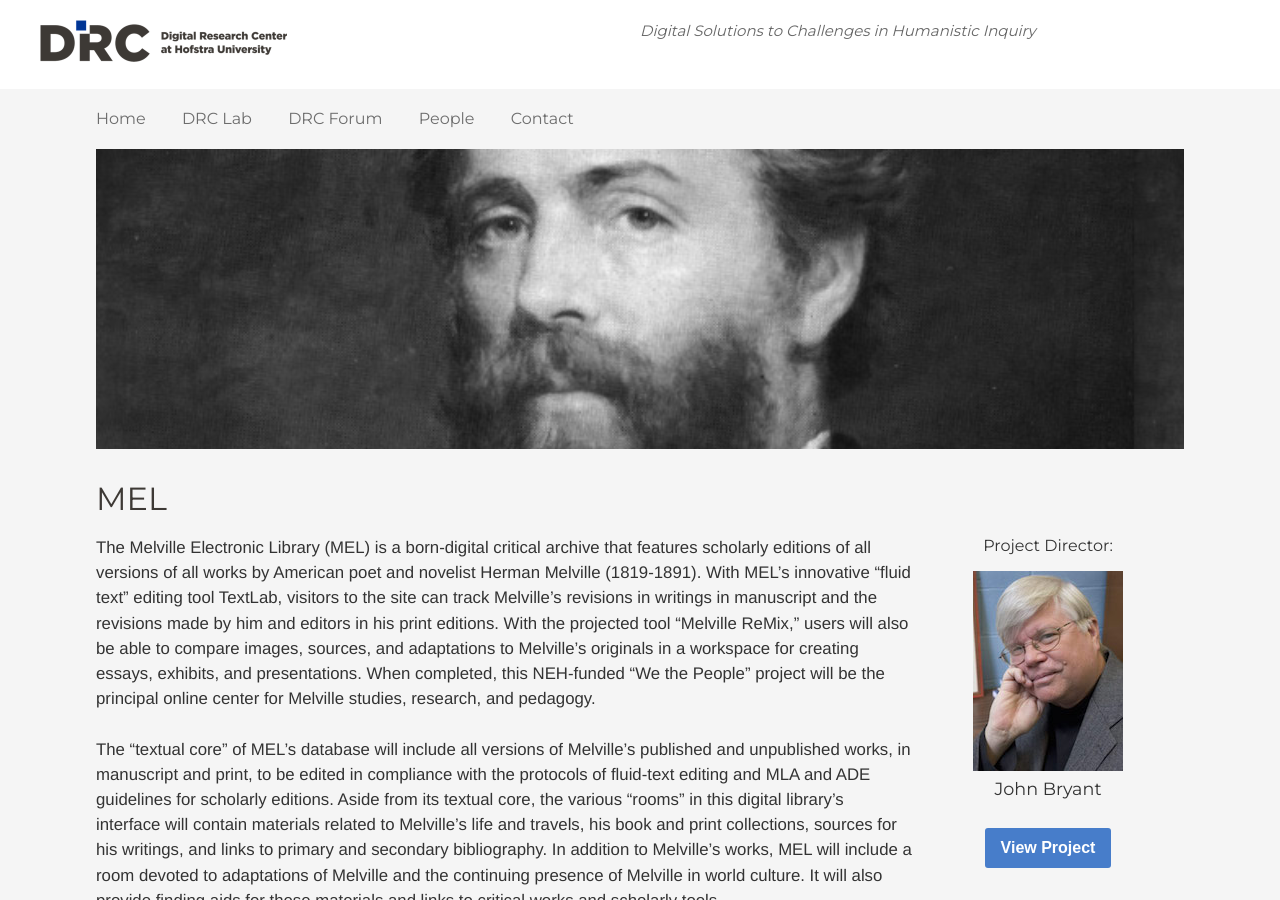
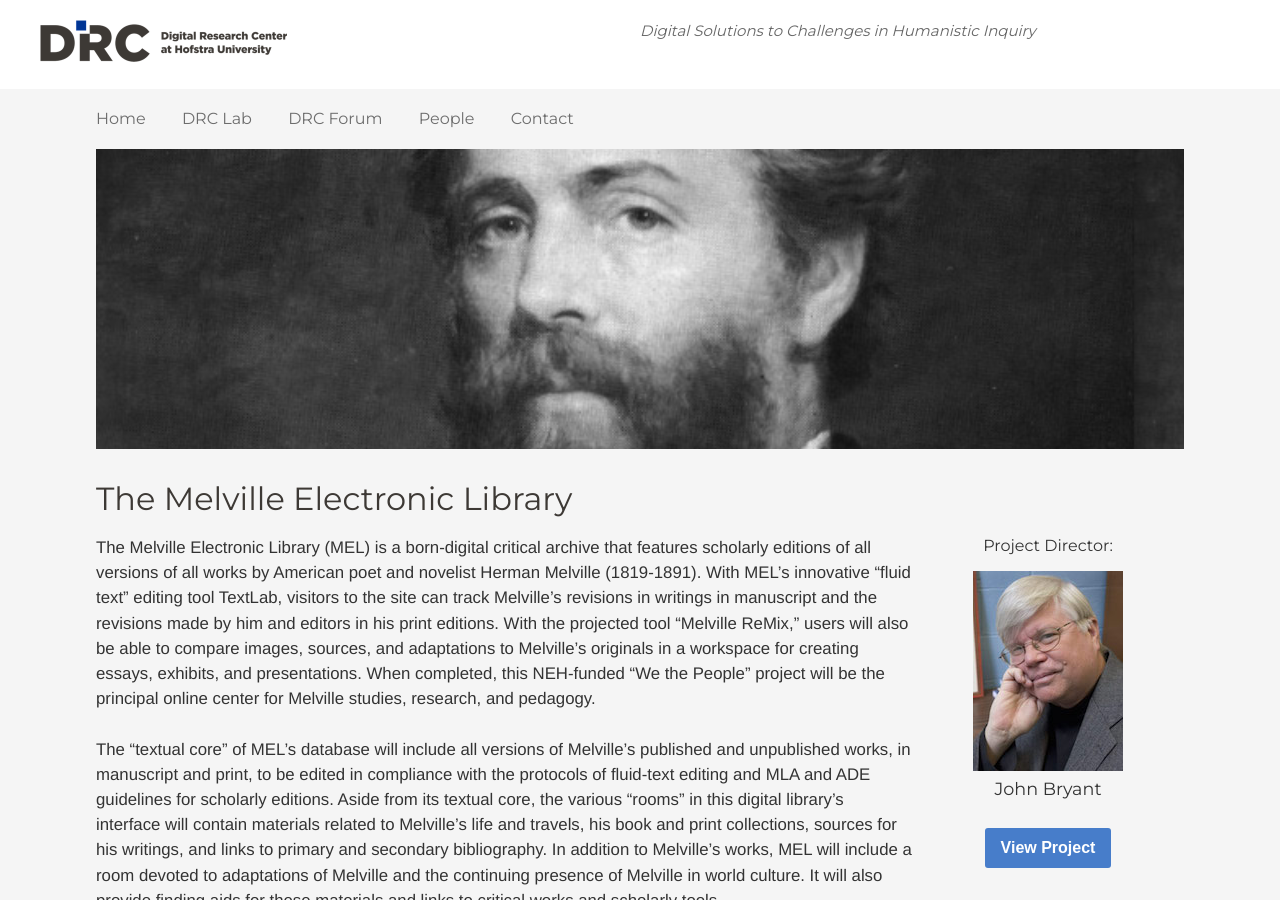
Before and after one commit to hofstra/drc, a Jekyll site: the page built from _posts/2015-01-24-mel.md, in a window 1280 px wide and 900 px high. Built offline with Jekyll 4.4.1, drawn with Linux system fonts in a browser that asks for light colours; nearby versions of some CDN libraries.

Commit message:
MEL >> Melville...

```diff
--- a/_posts/2015-01-24-mel.md
+++ b/_posts/2015-01-24-mel.md
@@ -1,6 +1,6 @@
 ---
 layout: post
-title: MEL
+title: The Melville Electronic Library
 categories: projects
 tags: []
 author: John Bryant
```
